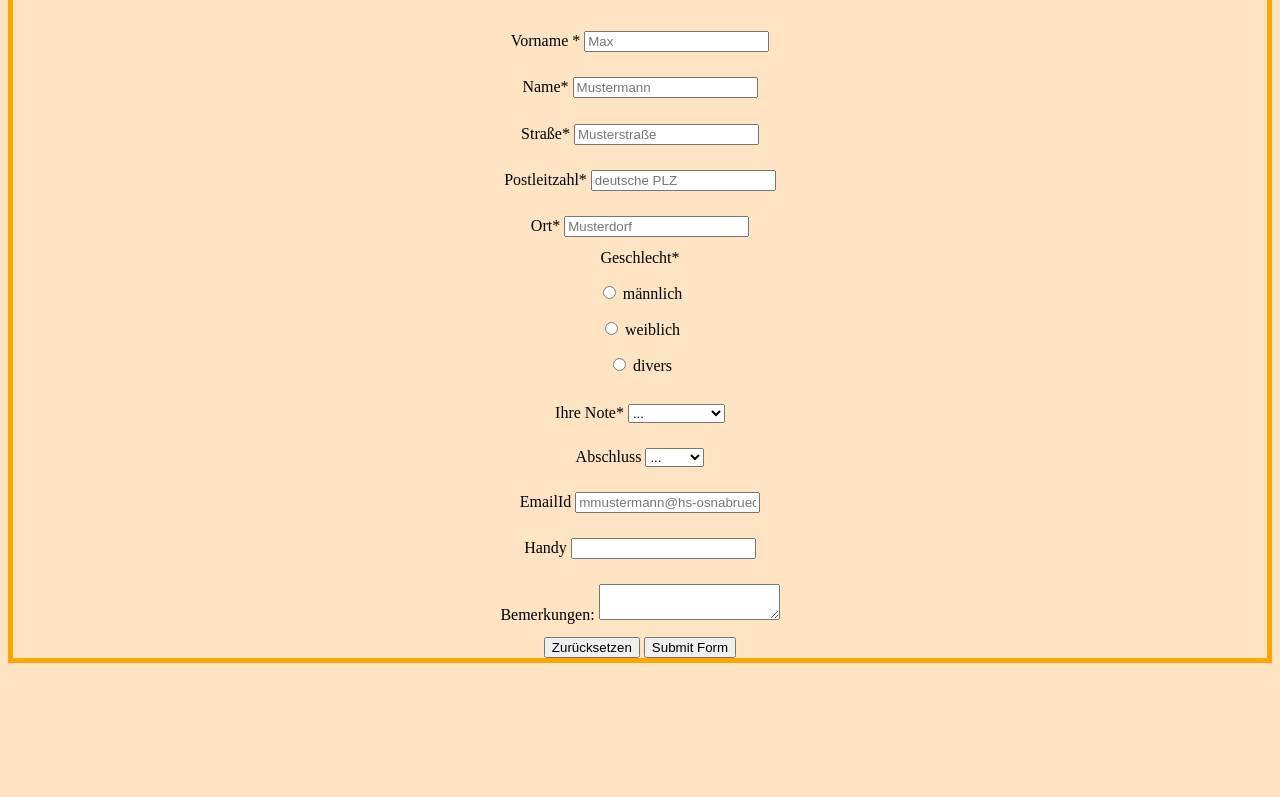
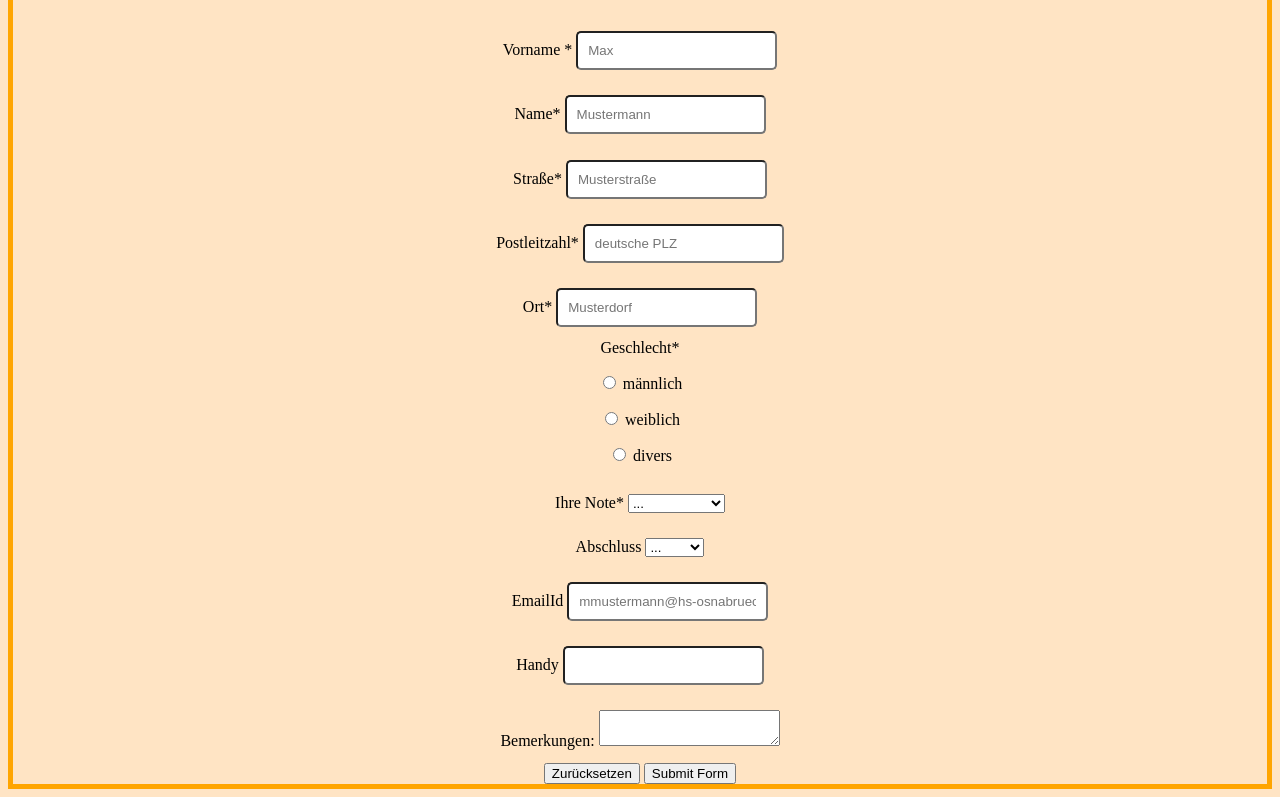
Before and after one commit to TDBHD/08huudu_lengelma, a plain HTML site: page index.html in a window 1280 px wide. Shown: the part 74-871 px from the top of the page. Before the commit the page ends 800 px from the top, so only its background shows below. Drawn offline with Linux system fonts and the light colour scheme.

Commit message:
rounded textbox padding

```diff
--- a/css/stylesheet.css
+++ b/css/stylesheet.css
@@ -22,38 +22,12 @@ form{
     padding: 1%;
 }
 
-.name{
+.name,.strasse,.plz,.ort,.note,.abschluss,.email,.handy,.bemerkungen{
     padding: 1%;
+
+
 }
-
-.strasse{
-    padding: 1%;
+input{
+    border-radius: 5px;
+    padding: 10px;
 }
-
-.plz{
-    padding: 1%;
-}
-
-.ort{
-    padding: 1%;
-}
-
-.note{
-    padding: 1%;
-}
-
-.abschluss{
-    padding: 1%;
-}
-
-.email{
-    padding: 1%;
-}
-
-.handy{
-    padding: 1%;
-}
-
-.bemerkungen{
-    padding: 1%;
-}
--- a/index.html
+++ b/index.html
@@ -10,11 +10,21 @@
 
 <form>
     <h1>Bitte ausfüllen und absenden</h1>
-<div class="vorname">Vorname * <input type="text" name="Vorname" placeholder="Max"></div>
-<div class="name">Name* <input type="text" name="Name" placeholder="Mustermann"></div>
-<div class="strasse">Straße* <input type="text" name="Straße" placeholder="Musterstraße"></div>
-<div class="plz">Postleitzahl* <input type="text" name="Postleitzahl" placeholder="deutsche PLZ"></div>
-<div class="ort">Ort* <input type="text" name="Ort" placeholder="Musterdorf"></div>
+<div class="vorname">Vorname * <label>
+    <input type="text" name="Vorname" placeholder="Max">
+</label></div>
+<div class="name">Name* <label>
+    <input type="text" name="Name" placeholder="Mustermann">
+</label></div>
+<div class="strasse">Straße* <label>
+    <input type="text" name="Straße" placeholder="Musterstraße">
+</label></div>
+<div class="plz">Postleitzahl* <label>
+    <input type="text" name="Postleitzahl" placeholder="deutsche PLZ">
+</label></div>
+<div class="ort">Ort* <label>
+    <input type="text" name="Ort" placeholder="Musterdorf">
+</label></div>
 
     <div>Geschlecht*
             <p><input type="radio" id="m" name="Geschlecht" value="Männlich">
@@ -26,6 +36,7 @@
 </div>
     <!---Code modified: https://stackoverflow.com/questions/10967182/select-dropdown-that-redirects-without-javascript-->
 <div class="note">Ihre Note*
+    <label>
         <select name="Note">
             <option value="">...</option>
             <option value="1">seht gut</option>
@@ -35,20 +46,30 @@
             <option value="5">mangelhaft</option>
             <option value="6">ungenügend</option>
         </select>
+    </label>
 </div>
 <div class="abschluss">Abschluss
+    <label>
         <select name="Abschluss">
             <option value="">...</option>
             <option value="Engineering">B.Eng</option>
             <option value="Arts">B.A.</option>
             <option value="Science">B.Sc.</option>
             <option value="???">B.???</option>
-    </select></div>
-<div class="email">EmailId <input type="email" name="E-Mail" placeholder="mmustermann@hs-osnabrueck.de"></div>
-<div class="handy">Handy <input type="tel" name="Handy"></div>
-<div class="bemerkungen">Bemerkungen: <textarea name="Bemerkungen"></textarea></div>
+        </select>
+    </label></div>
+<div class="email">EmailId <label>
+    <input type="email" name="E-Mail" placeholder="mmustermann@hs-osnabrueck.de">
+</label></div>
+<div class="handy">Handy <label>
+    <input type="tel" name="Handy">
+</label></div>
+<div class="bemerkungen">Bemerkungen: <label>
+    <textarea name="Bemerkungen"></textarea>
+</label></div>
 <button class="reset">Zurücksetzen</button>
 <button class="senden">Submit Form</button>
 </form>
+
 </body>
 </html>
```
Also changed, not shown: 1 other file. Lines whose indentation alone changed are shown as unchanged.
